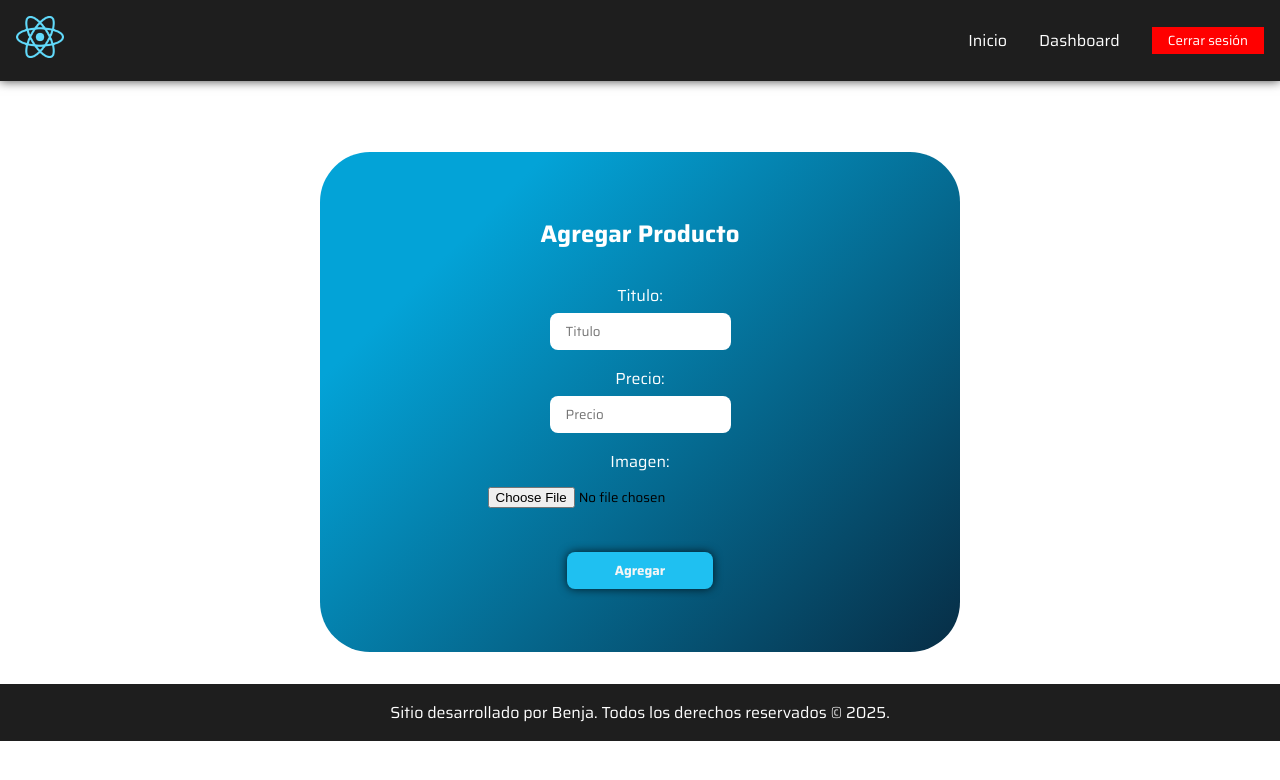
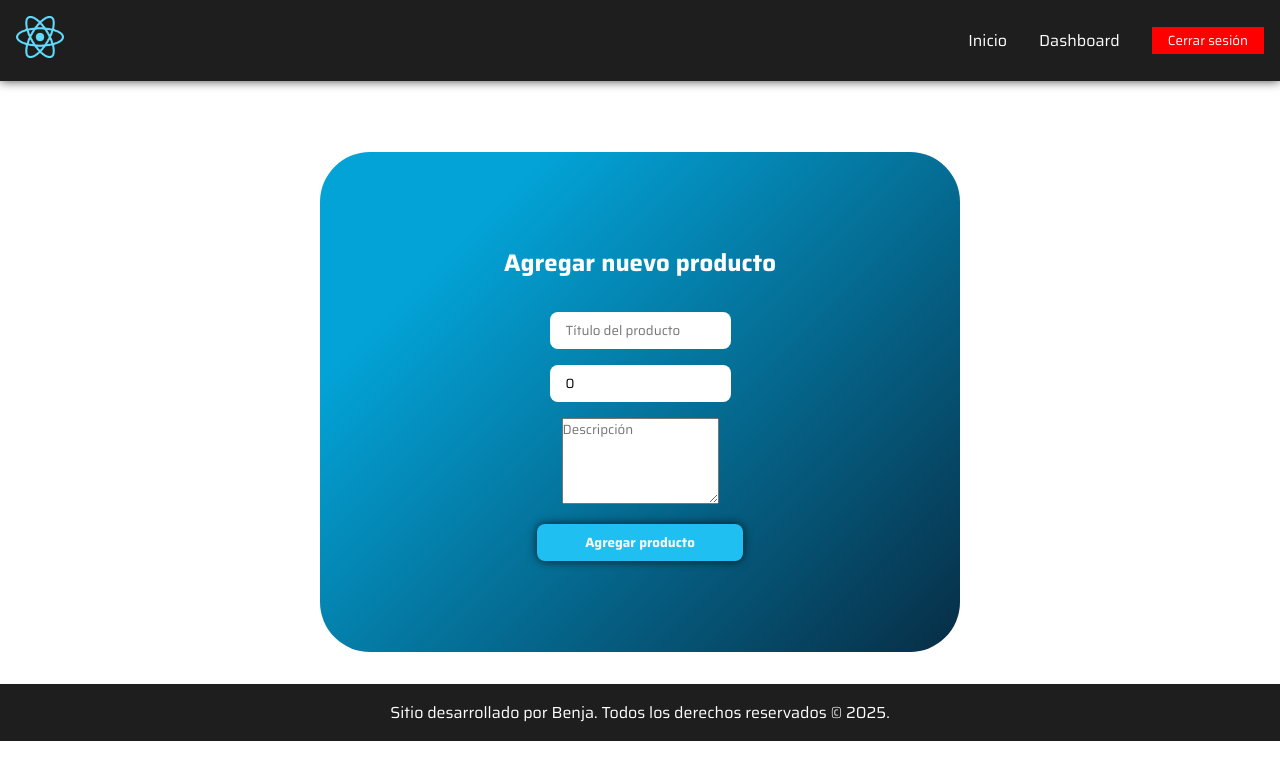
Before and after one commit to benja-amb1/final-proyect-frontend, a React (Vite) app: page /dashboard in a window 1280 px wide. Shown: the top 780 px of the page. Built offline with nearby package versions, Linux system fonts and the light colour scheme.

Commit message:
updated: el dashboard muestra el producto agregado y el fetching cambio

```diff
--- a/src/index.css
+++ b/src/index.css
@@ -278,6 +278,12 @@ nav button {
   height: 100dvh;
 }
 
+.producto-creado {
+  display: flex;
+  flex-direction: column;
+
+  align-items: center;
+}
 
 /* FOOTER */
 
--- a/src/views/Dashboard.jsx
+++ b/src/views/Dashboard.jsx
@@ -1,14 +1,12 @@
-import React, { useState } from 'react'
-import { Layout } from '../components/Layout'
-import { FormCard } from '../components/FormCard';
+import { useState } from "react"
+import { Layout } from "../components/Layout"
 
 const Dashboard = () => {
-
-  const [title, setTitle] = useState('');
-  const [price, setPrice] = useState('');
-  const [image, setImage] = useState('');
-  const [producto, setProducto] = useState(null);
-  const [error, setError] = useState('');
+  const [name, setName] = useState('');
+  const [price, setPrice] = useState(0);
+  const [description, setDescription] = useState('');
+  const [product, setProduct] = useState(null);
+  const [error, setError] = useState(null);
   const [success, setSuccess] = useState('');
 
   const clearMsg = () => {
@@ -18,47 +16,92 @@ const Dashboard = () => {
     }, 3000);
   }
 
-  const agregarProducto = async (e) => {
+  const handleSubmit = async (e) => {
     e.preventDefault();
 
-    if (!image || !title || !price || isNaN(price) || price < 0) {
-      setError('Todos los campos son requeridos y válidos.')
-      clearMsg()
+    setError(null);
+    setSuccess('');
+
+    if (!name || !price || !description) {
+      setError('Debes completar todos los campos.');
+      clearMsg();
       return;
     }
 
+    const newProduct = {
+      id: crypto.randomUUID(),
+      title: name,
+      price: Number(price),
+      description,
+      category: "",
+      image: ""
+    }
+
     try {
-      const res = await fetch('https://fakestoreapi.com/products',
-        { method: 'POST', headers: { 'Content-Type': 'application/json' }, body: JSON.stringify({ title, price, image }) }
-      );
+      const response = await fetch("https://fakestoreapi.com/products", {
+        method: "POST",
+        headers: { "Content-Type": "application/json" },
+        body: JSON.stringify(newProduct)
+      });
 
-      const data = await res.json();
+      const data = await response.json();
 
-      setProducto(data)
-      setSuccess('Producto agregado correctamente.')
-      clearMsg()
-
-      setTitle('');
-      setPrice('');
-      setImage('');
-    } catch (error) {
-      console.log(error);
-      setError('Error al agregar producto.')
+      setProduct(data);
+      setName('');
+      setPrice(0);
+      setDescription('');
+      setSuccess('Producto agregado correctamente.');
+      clearMsg();
+    } catch (err) {
+      console.error(err);
+      setError('Error al agregar producto.');
+      clearMsg();
     }
   }
 
   return (
     <Layout>
-      <form className='agregar-form' onSubmit={agregarProducto}>
-        <h2>Agregar Producto</h2>
+      <section>
+        <form className='agregar-form' onSubmit={handleSubmit}>
+          <h2>Agregar nuevo producto</h2>
 
-        <FormCard title={title} setTitle={setTitle} price={price} setPrice={setPrice} image={image} setImage={setImage} />
+          <input
+            type="text"
+            placeholder="Título del producto"
+            value={name}
+            onChange={e => setName(e.target.value)}
+          />
 
-        <button>Agregar</button>
-        {error && <p className='msgError'>{error}</p>}
-        {success && <p className='msgSuccess'>{success}</p>}
-      </form>
+          <input
+            type="number"
+            placeholder="Precio"
+            value={price}
+            onChange={e => setPrice(e.target.value)}
+            min={0}
+          />
 
+          <textarea
+            placeholder="Descripción"
+            value={description}
+            onChange={e => setDescription(e.target.value)}
+            rows="4"
+          />
+
+          <button>Agregar producto</button>
+
+          {error && <p className="msgError">{error}</p>}
+          {success && <p className="msgSuccess">{success}</p>}
+        </form>
+
+        {product && (
+          <div className="producto-creado">
+            <h3>Producto creado:</h3>
+            <p>Título: <strong>{product.title}</strong></p>
+            <p>Precio: ${product.price}</p>
+            <p>Descripcion: {product.description}</p>
+          </div>
+        )}
+      </section>
     </Layout>
   )
 }
```
